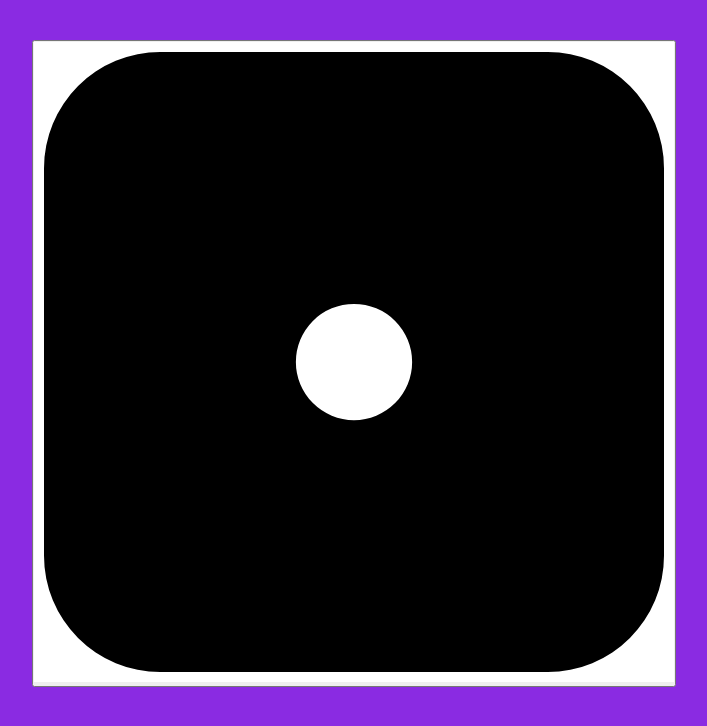
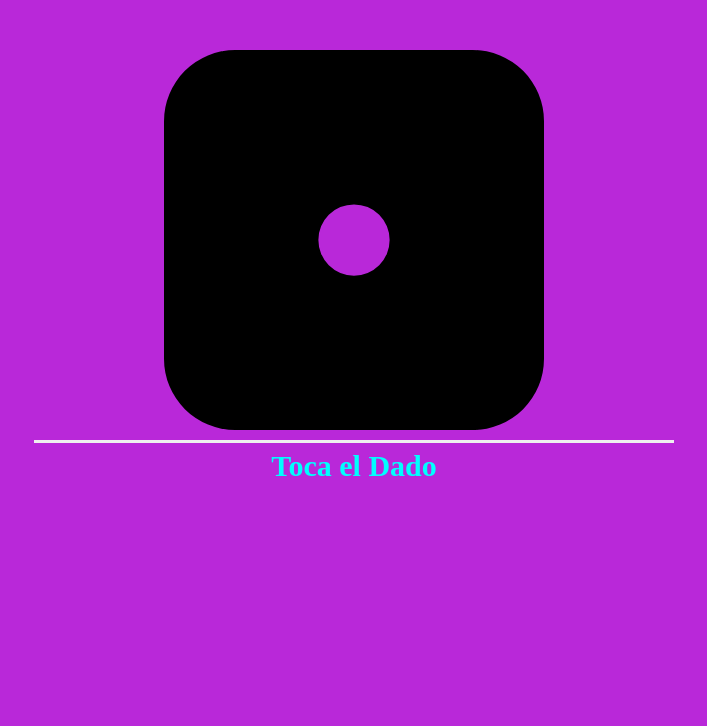
Before and after one commit to pablodev-p/dado-virtual, a plain HTML site: page index.html in a window 1280 px wide. Shown: the whole page, without its empty margins (286-993 px from the left). Drawn offline with Linux system fonts and the light colour scheme.

Commit message:
mejoras html-css

```diff
--- a/index.html
+++ b/index.html
@@ -12,15 +12,21 @@
 
 <body>
 
+    <div class="caja">
 
-    <button onclick="lanzador()"  class="imagen">
-        <img  src="./contenido/dice-1-fill.svg" id="lanzar" height="400px" >
-    </button>
+        <button onclick="lanzador()" class="imagen">
 
-    <h2 class="resultado"></h2>
+            <img src="./contenido/dice-1-fill.svg" id="lanzar" >
+
+        </button>
+
+        <h5>Toca el Dado</h5>
+
+    </div>
 
 
 </body>
+
 <script src="./script.js"></script>
 
 </html>
--- a/script.js
+++ b/script.js
@@ -1,5 +1,3 @@
-
-
 
 function lanzador() {
 
@@ -11,6 +9,7 @@ function lanzador() {
     const resultado = Math.ceil(Math.random() * (max - min) + min);
 
     console.log(resultado)
+
 
 
     if(resultado == 1){
--- a/style.css
+++ b/style.css
@@ -4,19 +4,37 @@
     box-sizing: border-box;
 }
 
+
 body {
-    background-color: blueviolet;
+    background: #b928d9;
     display: flex;
     justify-content: center;
     align-items: center;
     margin-top: 40px;
 }
 
+.caja {
+    justify-content: center;
+    text-align: center;
+}
+
+button {
+border-style: hidden;
+
+}
+
 #lanzar {
-    height: 80vh;
+    height: 50vh;
+    width: 50vw;
     padding: 10px;
     cursor: pointer;
-    border-radius: none;
-    background-color: white;
+    background: #b928d9;
 
 }
+
+h5 {
+    font-size: 30px;
+    color: cyan;
+    display: block;
+margin-top: 5px;
+}
```
